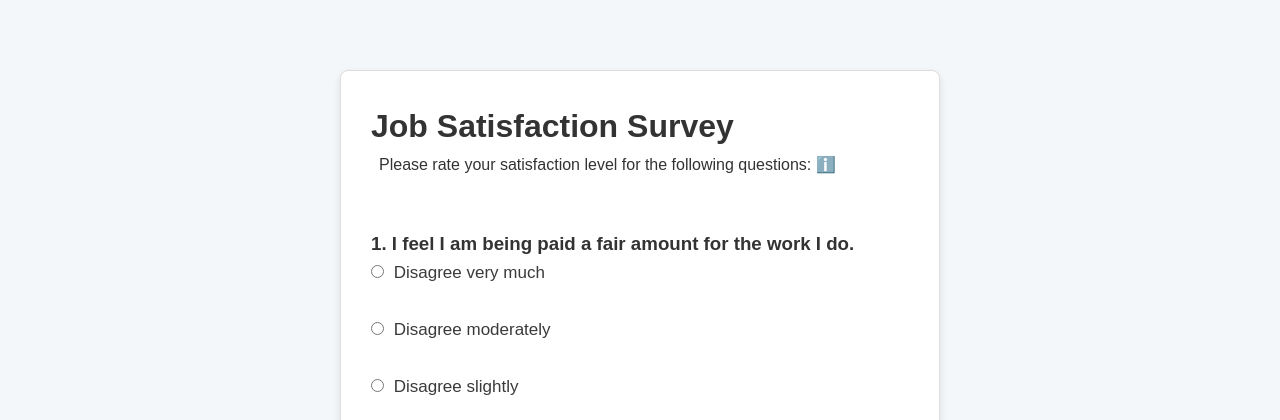
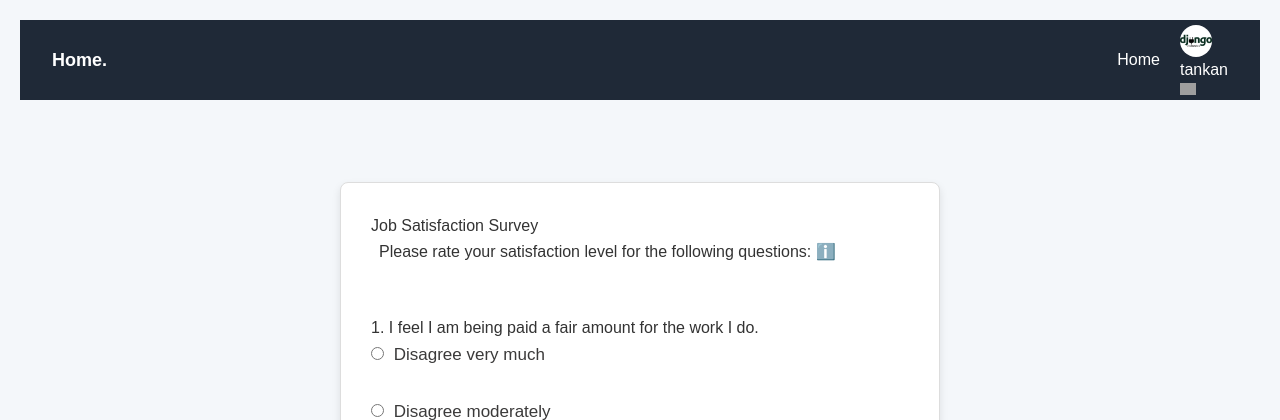
Before and after one commit to godfrey-tankan/reviews, a Django app: page /job-satisfaction/ in a window 1280 px wide. Shown: the top 420 px of the page. Run offline with Django 5.2, Linux system fonts and the light colour scheme; a user stored in the database is signed in; data comes from the database, SQL or seed files in the repository; both versions use the stored data as it was after the commit; some libraries are stand-ins or nearby versions; grey boxes are pictures that could not be loaded.

Commit message:
Refactor HTML and CSS to update styling and remove unnecessary code

```diff
--- a/templates/base.html
+++ b/templates/base.html
@@ -10,7 +10,7 @@
     <script src="https://cdn.jsdelivr.net/npm/alpinejs@3.x.x/dist/cdn.min.js" defer></script>
     <script src="https://unpkg.com/htmx.org/dist/htmx.js" defer></script>
     <script src="https://cdn.tailwindcss.com"></script>
-    <style type="text/tailwindcss">
+    {% comment %} <style type="text/tailwindcss">
         [x-cloak] {
             display: none !important;
         }
@@ -117,7 +117,7 @@
         .alert-success { @apply bg-green-400 }
         .alert-warning { @apply bg-amber-400 }
         .alert-danger { @apply bg-amber-500 }
-    </style>
+    </style> {% endcomment %}
 </head>
 <body class="{% block class %}{% endblock %}">
 
@@ -131,12 +131,12 @@
 
 
     <!-- Sidebar -->
-    <nav id="sidebar" class="bg-gray-800 text-white w-64 h-screen p-5 fixed top-0 left-0 transform -translate-x-full transition-transform duration-300 md:translate-x-0 md:relative md:w-64">
+    {% comment %} <nav id="sidebar" class="bg-gray-800 text-white w-64 h-screen p-5 fixed top-0 left-0 transform -translate-x-full transition-transform duration-300 md:translate-x-0 md:relative md:w-64">
         <h2 class="text-lg font-bold mb-5">Menu</h2>
         <ul class="navitems">
             <li><a href="{% url 'start' %}" class="hoverlist">Participate</a></li>
         </ul>
-    </nav>
+    </nav> {% endcomment %}
 {% endif %}
 
     <!-- Main Content Area -->
--- a/templates/includes/header.html
+++ b/templates/includes/header.html
@@ -14,7 +14,7 @@
                     <path stroke-linecap="round" stroke-linejoin="round" stroke-width="2" d="M4 6h16M4 12h16M4 18h16" />
                 </svg>
             </button>
-            <li><a href="/">Home</a></li>
+            <li style='padding-right:20px'><a  href="/">Home</a></li>
             <li x-data="{ dropdownOpen: false }" class="relative">
                 <a @click="dropdownOpen = !dropdownOpen" @click.away="dropdownOpen = false" class="cursor-pointer select-none">
                     <img class="h-8 w-8 rounded-full object-cover" src="{{ user.profile.avatar }}"/>
--- a/templates/job_satisfaction.html
+++ b/templates/job_satisfaction.html
@@ -1,5 +1,8 @@
+{% extends 'layouts/blank.html' %}
 {% load static %}
 
+
+{% block content %}
 <!DOCTYPE html>
 <html lang="en">
 <head>
@@ -35,3 +38,4 @@
     </form>
 </body>
 </html>
+{% endblock %}
```
Also changed, not shown: db.sqlite3.
